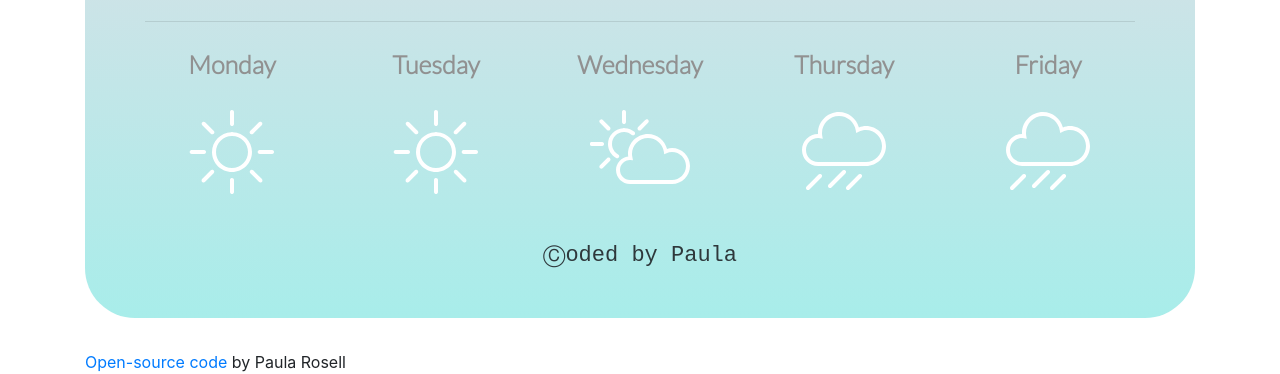
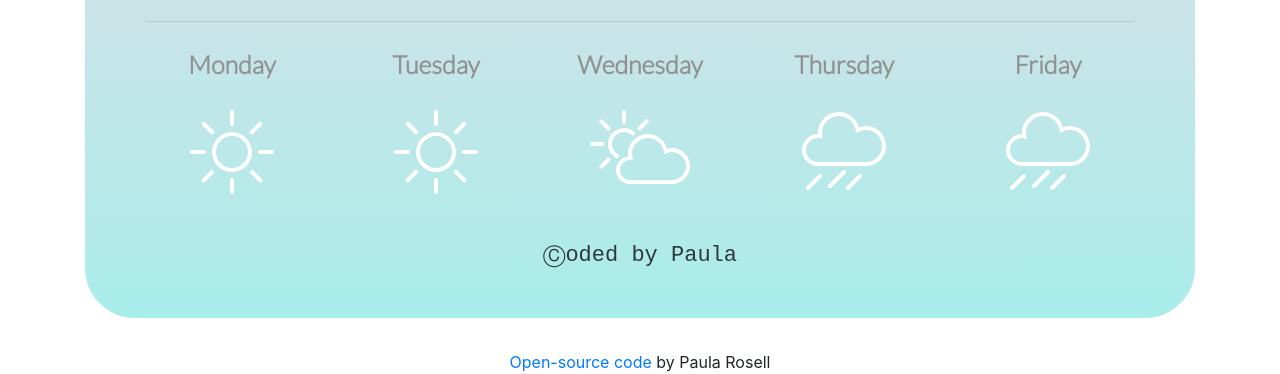
Before and after one commit to PaulaRS97/theWeather-app, a plain HTML site: page index.html in a window 1280 px wide. Shown: the part 453-827 px from the top of the page. Drawn offline with nearby package versions, Linux system fonts and the light colour scheme; a web font is replaced by a local one.

Commit message:
Changing the html "open-source"

```diff
--- a/index.html
+++ b/index.html
@@ -156,8 +156,12 @@ style=" fill:#000000;"><g fill="none" fill-rule="nonzero" stroke="none" stroke-w
             <p class="watermark"> Ⓒoded by Paula </p>
 
         </div>
+       <div class="open-source">
 
-        <a href="https://github.com/PaulaRS97/theWeather-app" class="open-source" target="_blank">Open-source code</a> by Paula Rosell
+        <a href="https://github.com/PaulaRS97/theWeather-app" target="_blank">Open-source code</a>
+        by Paula Rosell
+
+       </div>
 
 
     <script src="script.js"></script>
--- a/style.css
+++ b/style.css
@@ -114,6 +114,5 @@
   }
 
   .open-source{
-    margin: 0 auto;
     text-align: center;
   }
```
